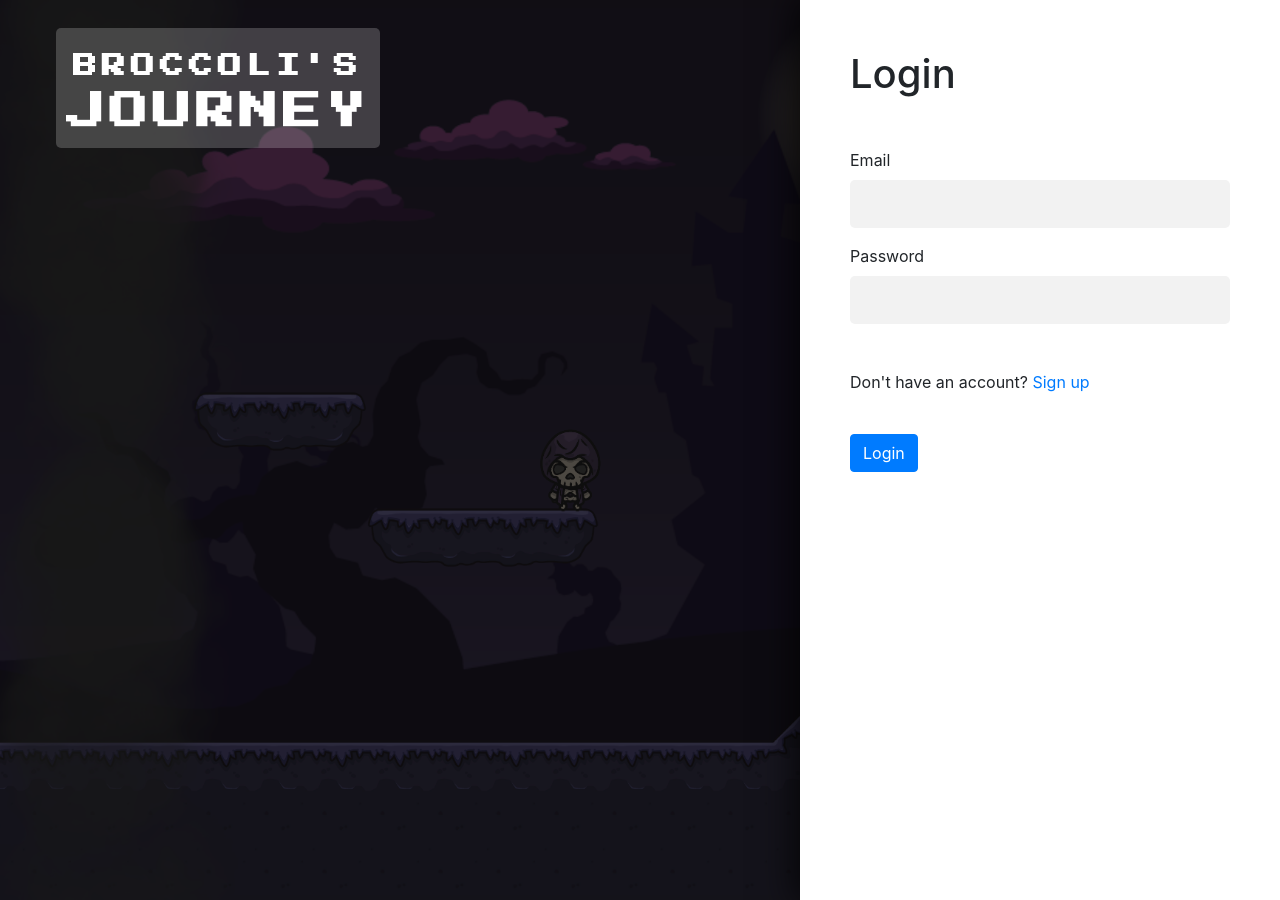
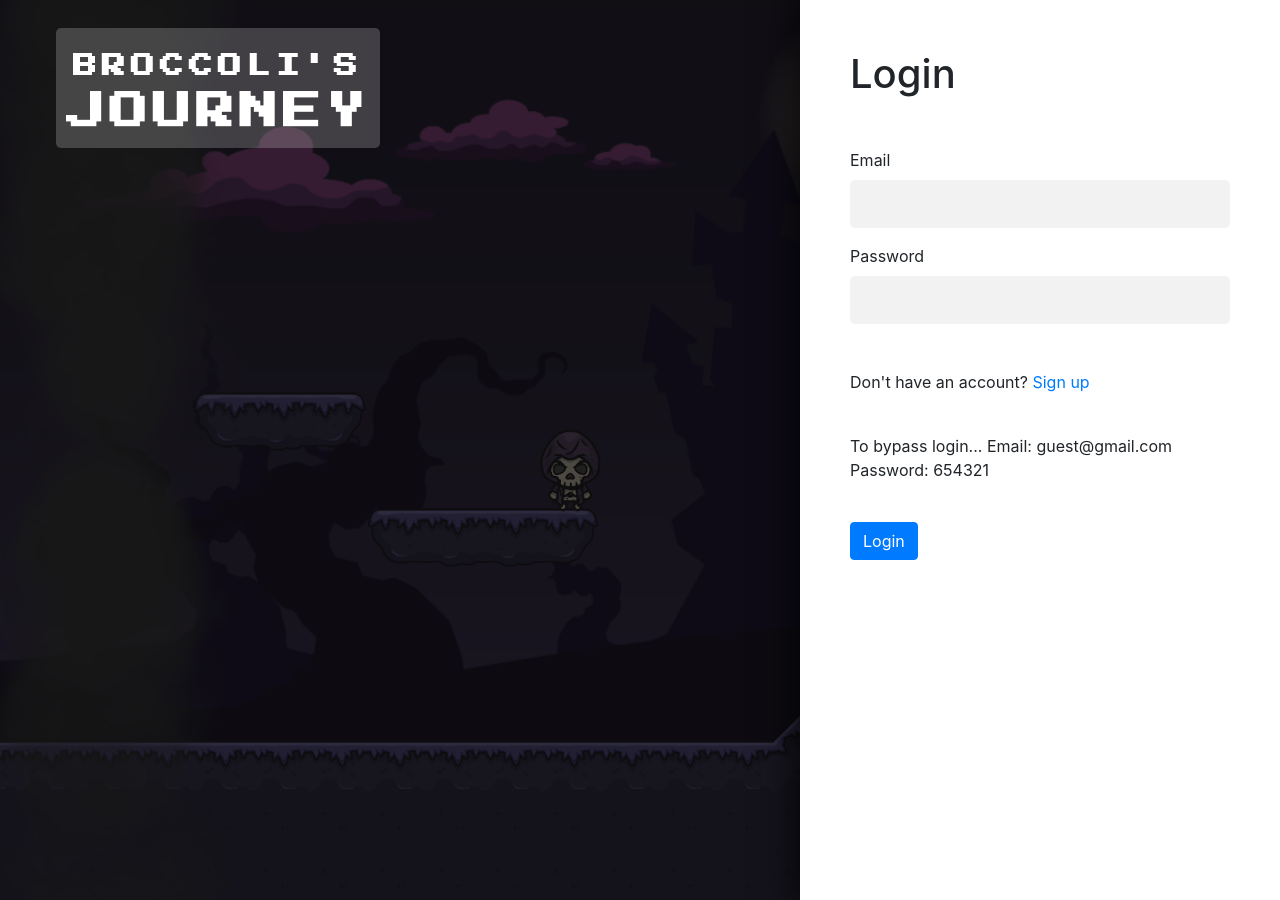
Before and after one commit to mikebrownie/mikebrownie.github.io, a Jekyll site: the page game-website/index.html, which Jekyll copies as it is, in a window 1280 px wide. Built offline with Jekyll 4.4.1, drawn with Linux system fonts in a browser that asks for light colours; comment, search, counter and statistics services are not loaded.

Commit message:
Broccoli's journey updates
-Added login bypass
-Fixed some chat formatting
-Added link to github for project

```diff
--- a/game-website/index.html
+++ b/game-website/index.html
@@ -38,6 +38,7 @@
 			</div>
 			<div class = "login-error-message"></div>
 			<div class = "sign-up"> Don't have an account? <a href = "#" class = "signup-link"> Sign up </a> </div>
+			<div class = "sign-up"> To bypass login... Email: guest@gmail.com Password: 654321 </a> </div>
 			<button type = "button" class = "btn btn-primary" id = "login-button">Login</button>
 
 		</div>
--- a/game-website/static/css/webgl-style.css
+++ b/game-website/static/css/webgl-style.css
@@ -63,12 +63,12 @@ body{
 }
 
 .live-feed div>div{
-	text-align: center;
+	margin-left: 10px;
 }
 
 .live-feed>div{
 	display: grid;
-	grid-template-columns: 1fr 1fr 2fr;
+	grid-template-columns: 1fr 2fr 8fr;
 	text-align: left;
 }
 
--- a/game-website/webGL/index.html
+++ b/game-website/webGL/index.html
@@ -143,5 +143,7 @@
   firebase.initializeApp(firebaseConfig);
 </script>
 
+
+  <h class="display-4">Check out the <a href="https://github.com/Skyryk/CSCI-3308-Project-Group-2">Github Source Code</a></h>
   </body>
 </html>
```
